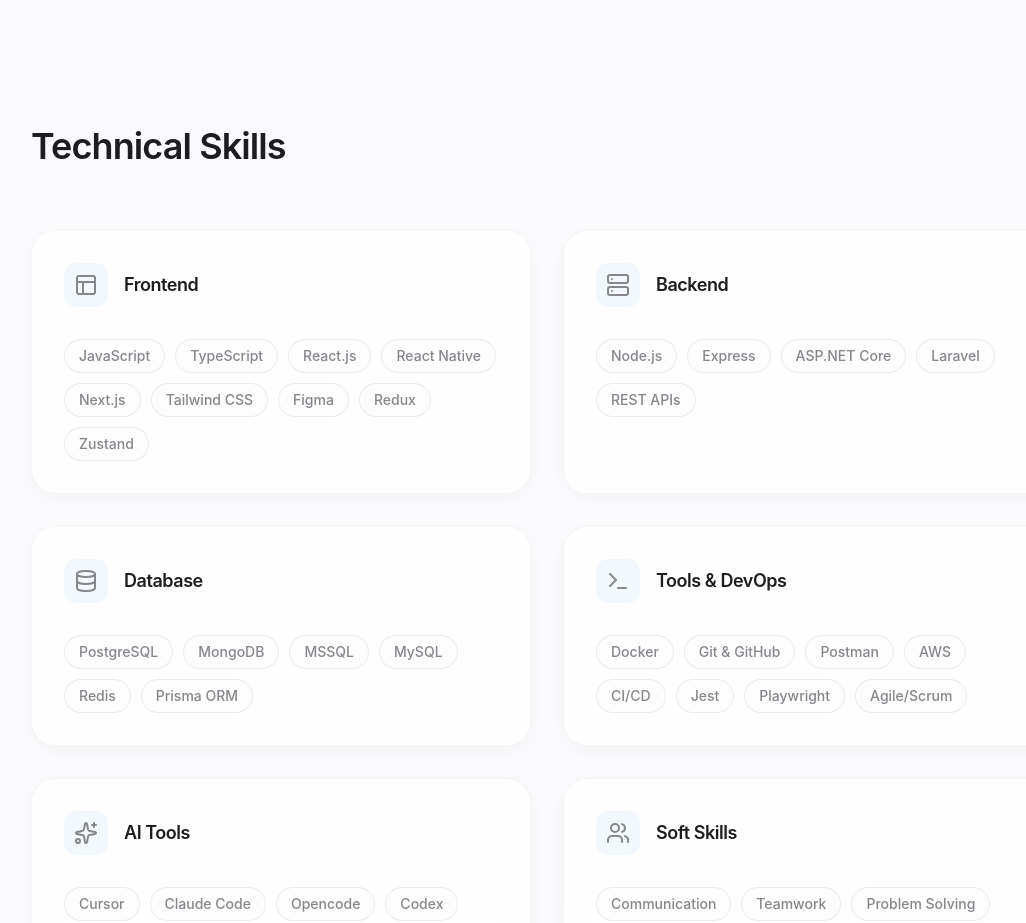
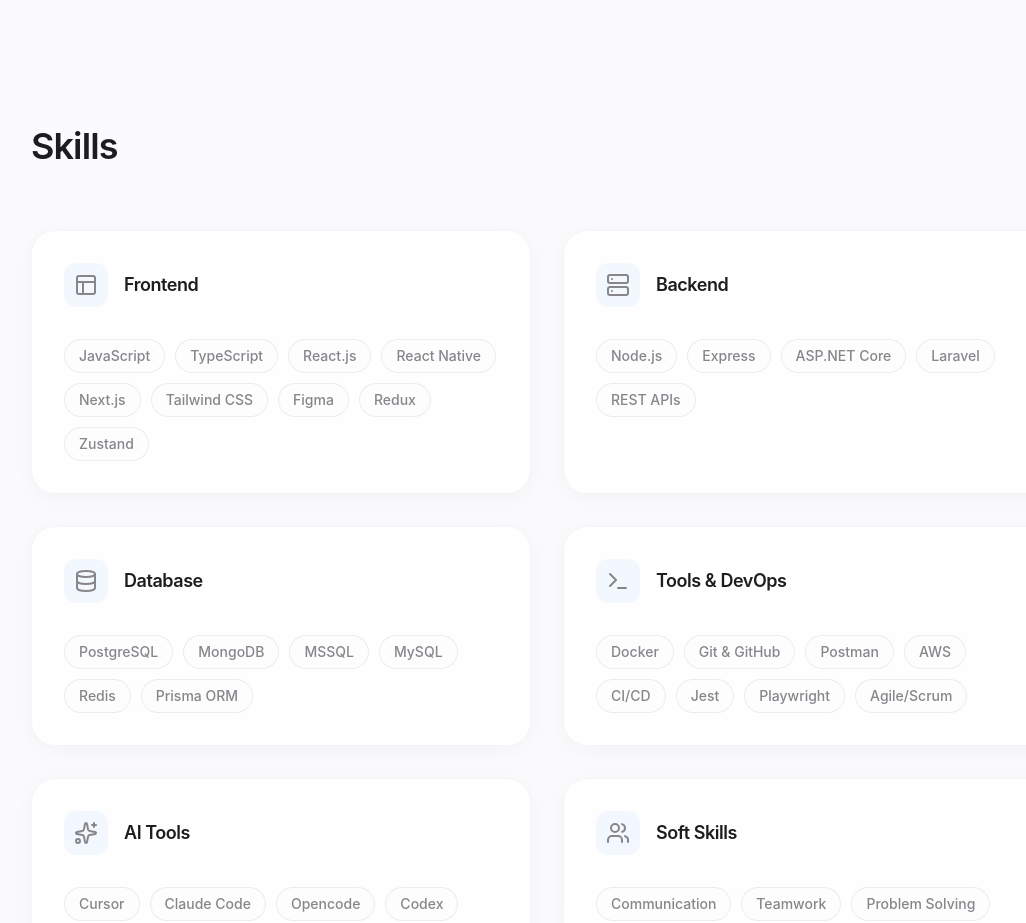
Before and after one commit to vn-aj-vngrd/portfolio-2.0, a Next.js app: page / in a window 1280 px wide. Shown: the part 5840-6763 px from the top of the page, without its empty margins (93-1119 px from the left). Built offline with nearby package versions, Linux system fonts and the light colour scheme.

Commit message:
refactor: shorten "Technical Skills" heading to "Skills"

```diff
--- a/src/components/sections/Skills.tsx
+++ b/src/components/sections/Skills.tsx
@@ -50,7 +50,7 @@
         transition={{ duration: 0.5 }}
         className="text-4xl font-semibold mb-16 tracking-tight"
       >
-        Technical Skills
+        Skills
       </motion.h2>
       <div className="grid grid-cols-1 md:grid-cols-2 gap-8">
         {Object.entries(skills).map(
```
